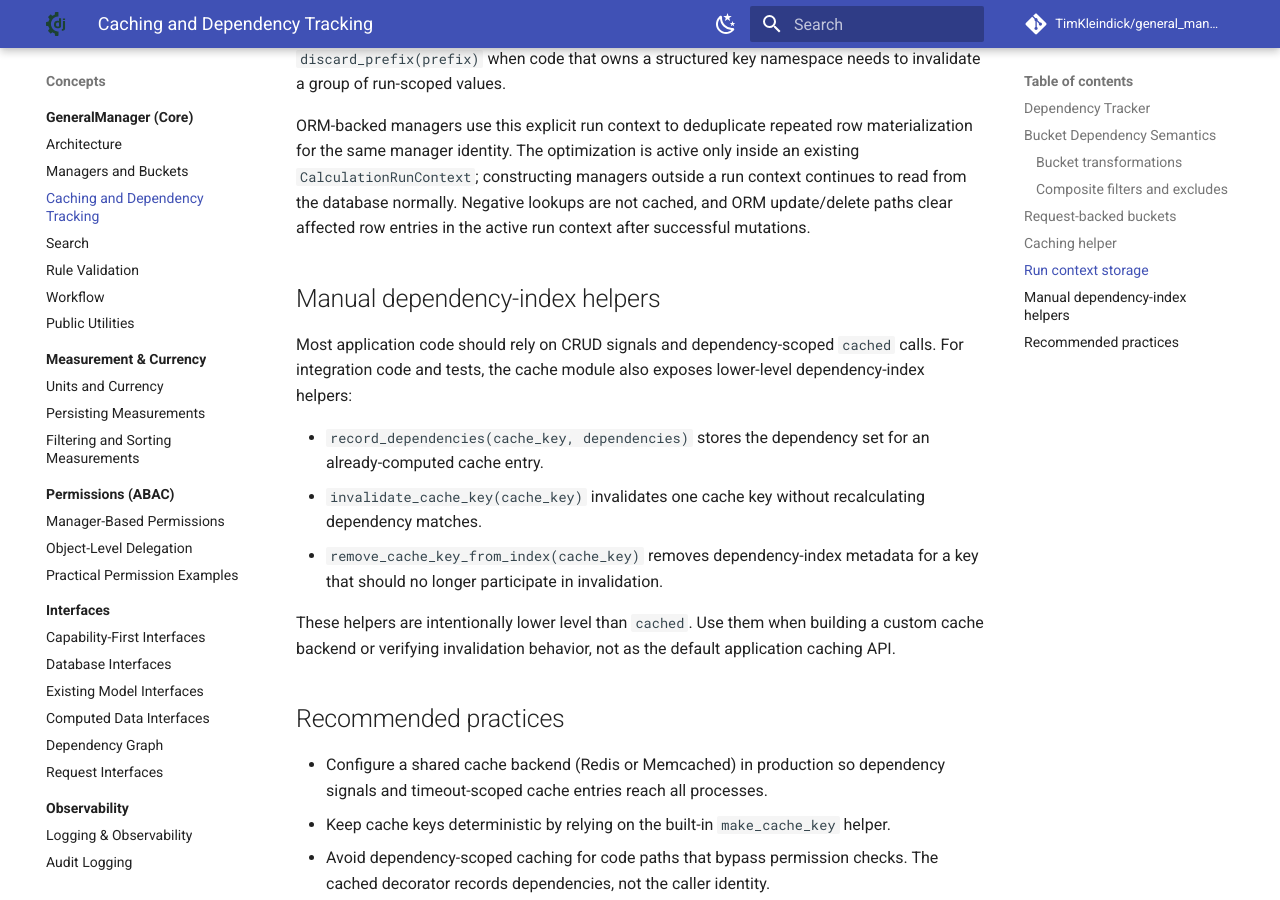
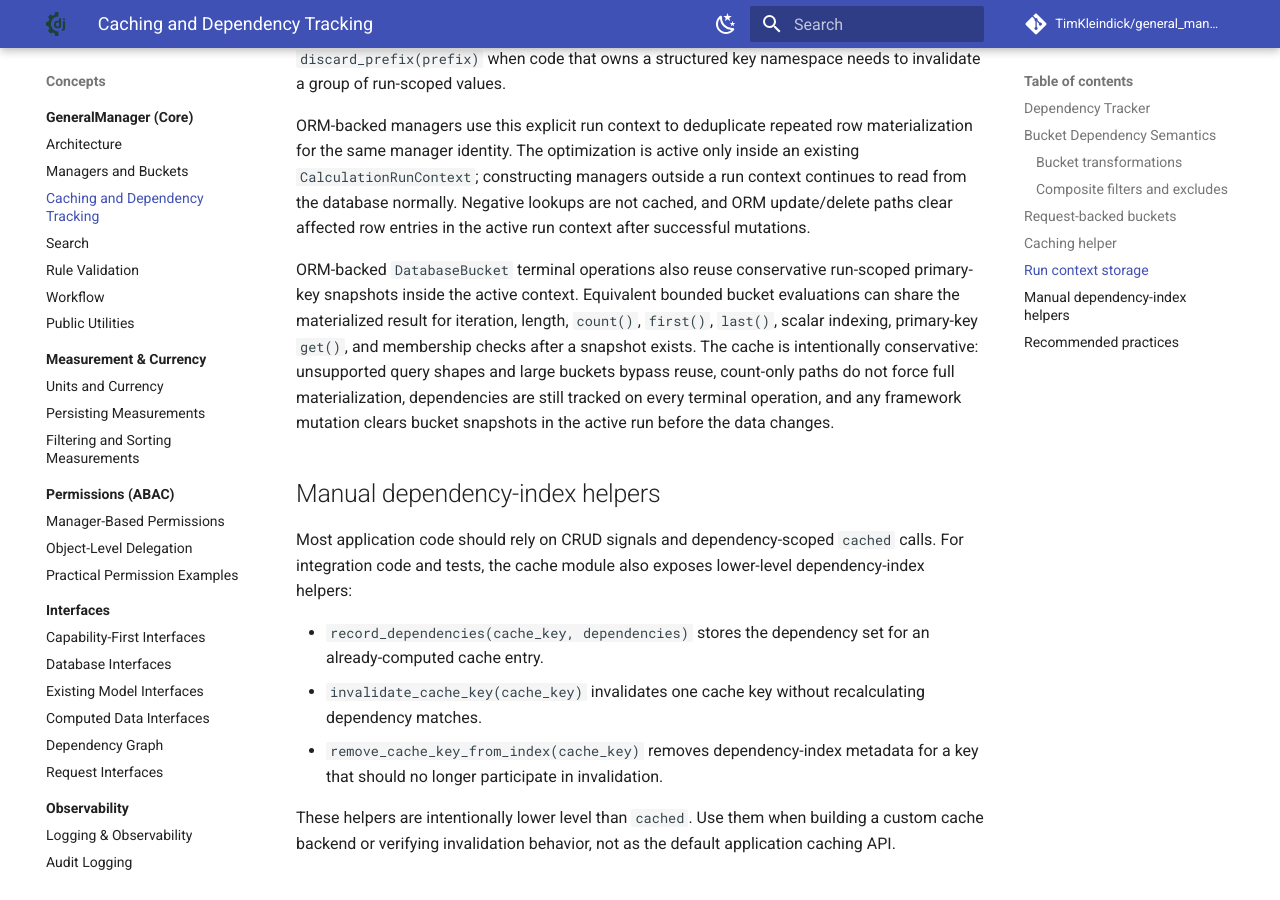
Before and after one commit to TimKleindick/general_manager, an MkDocs documentation site: the page built from docs/concepts/caching.md, in a window 1280 px wide and 900 px high, scrolled down 4113 px. Built offline with MkDocs 1.6.1 and Material for MkDocs 9.7.7, drawn with Linux system fonts in a browser that asks for light colours; comment, search, counter and statistics services are not loaded.

Commit message:
docs: explain run-scoped bucket result reuse

```diff
--- a/docs/concepts/caching.md
+++ b/docs/concepts/caching.md
@@ -164,6 +164,16 @@ context continues to read from the database normally. Negative lookups are not
 cached, and ORM update/delete paths clear affected row entries in the active run
 context after successful mutations.
 
+ORM-backed `DatabaseBucket` terminal operations also reuse conservative
+run-scoped primary-key snapshots inside the active context. Equivalent bounded
+bucket evaluations can share the materialized result for iteration, length,
+`count()`, `first()`, `last()`, scalar indexing, primary-key `get()`, and
+membership checks after a snapshot exists. The cache is intentionally
+conservative: unsupported query shapes and large buckets bypass reuse, count-only
+paths do not force full materialization, dependencies are still tracked on every
+terminal operation, and any framework mutation clears bucket snapshots in the
+active run before the data changes.
+
 ## Manual dependency-index helpers
 
 Most application code should rely on CRUD signals and dependency-scoped
```
